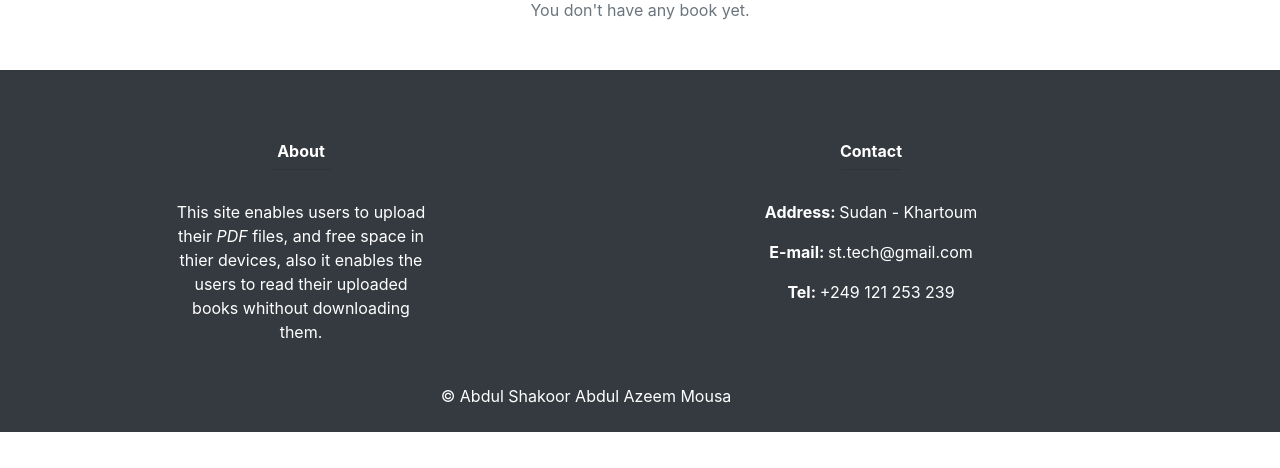
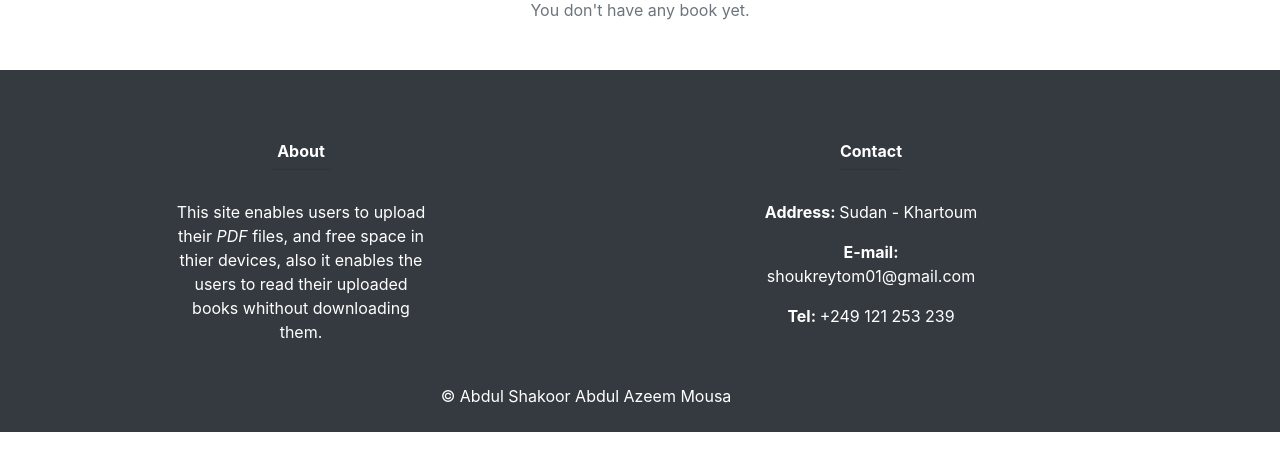
Before and after one commit to shoukreytom/pdfstack, a Django app: page /my/books/ in a window 1280 px wide. Shown: the part 332-800 px from the top of the page. Run offline with Django 3.2, Linux system fonts and the light colour scheme; the visitor is signed in with stand-in values (Sample User, id 1); data that the repository does not hold is empty; some libraries are stand-ins or nearby versions.

Commit message:
changed email at footer

```diff
--- a/home/templates/home/base.html
+++ b/home/templates/home/base.html
@@ -116,7 +116,7 @@
                         <p>
                             <b>Address: </b>Sudan - Khartoum</p>
                         <p>
-                            <b>E-mail: </b>st.tech@gmail.com</p>
+                            <b>E-mail: </b>shoukreytom01@gmail.com</p>
                         <p>
                             <b>Tel: </b><span dir="ltr">+249 121 253 239</span></p>
 
```
